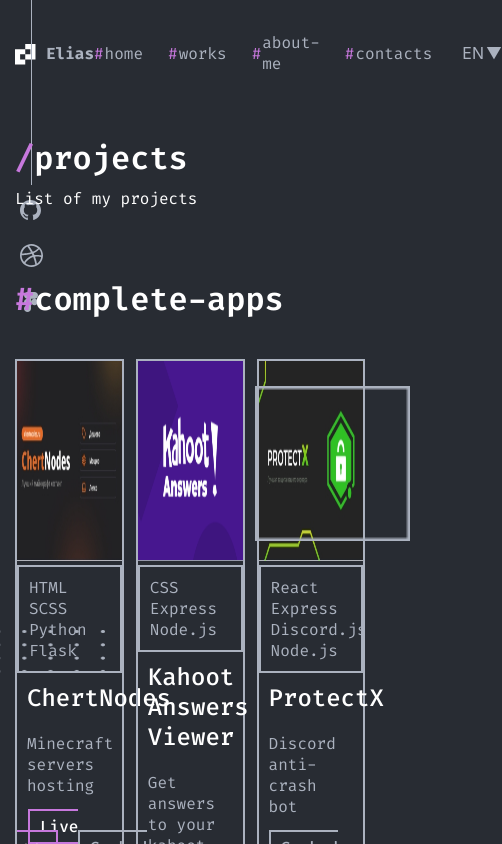
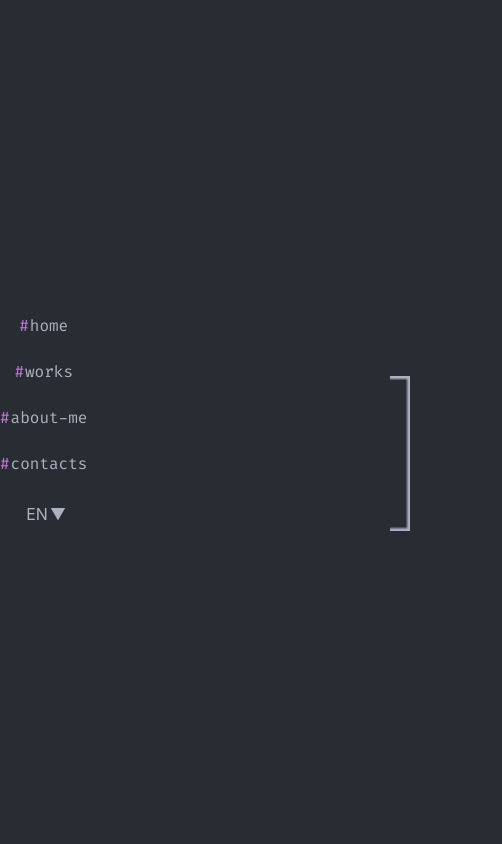
Before and after one commit to 89811421793/portfolio, a React app: page /projects in a window 390 px wide. Shown: the top 844 px of the page, 502 px wide, since content can reach past the window. Built offline with nearby package versions, Linux system fonts and the light colour scheme.

Commit message:
Компонент Burger Menu (mobilemenu)

```diff
--- /dev/null
+++ b/src/components/menu/BurgerMenu.tsx
@@ -0,0 +1,150 @@
+import React from "react";
+import styled, { css } from "styled-components";
+import { Langswitcher } from "../Langswitcher";
+import { theme } from "../../styles/Theme";
+
+export const BurgerMenu = (props: { menuItems: Array<string> }) => {
+  return (
+    <StyledBurgerMenu>
+      <BurgerButton isOpen={true}>
+        <span></span>
+      </BurgerButton>
+      <BurgerMenuPopup isOpen={true}>
+        <ul>
+          {props.menuItems.map((tabItem, index) => {
+            return (
+              <li key={index}>
+                <StyledLink
+                  href="#"
+                  onClick={(e) => {
+                    e.preventDefault();
+                    const sectionId = tabItem.slice(1);
+                    const section = document.getElementById(sectionId);
+                    if (section) {
+                      section.scrollIntoView({ behavior: "smooth" });
+                    }
+                  }}
+                >
+                  <StyledHash>#</StyledHash>
+                  {tabItem.slice(1)}
+                </StyledLink>
+              </li>
+            );
+          })}
+          <li>
+            <Langswitcher />
+          </li>
+        </ul>
+      </BurgerMenuPopup>
+    </StyledBurgerMenu>
+  );
+};
+
+const StyledBurgerMenu = styled.nav`
+   display:none;
+
+  @media ${theme.media.tablet} {
+    display: block;
+  }
+`;
+
+const BurgerMenuPopup = styled.div<{ isOpen: boolean }>`
+  position: fixed;
+  top: 0;
+  left: 0;
+  right: 0;
+  bottom: 0;
+  z-index: 99;
+  background-color: ${theme.colors.primaryBg};
+  display: none;
+
+  ${(props) =>
+    props.isOpen &&
+    css<{ isOpen: boolean }>`
+      display: flex;
+      justify-content: flex-start;
+      align-items: center;
+    `}
+
+  ul {
+    display: flex;
+    flex-direction: column;
+    align-items: center;
+    gap: 25px;
+  }
+`;
+
+const BurgerButton = styled.button<{ isOpen: boolean }>`
+position: fixed;
+width: 24px;
+height: 24px;
+top: 16px;
+right: 16px;
+
+span {
+   display: block;
+   width: 24px;
+   height: 2px;
+   color: ${theme.colors.burger};
+   position: absolute;
+   top: 20px;
+   right: 16px;
+       ${(props) =>
+         props.isOpen &&
+         css<{ isOpen: boolean }>`
+           transform: translateY(0) rotate(45deg);
+         `}
+
+&::before {
+       content: '';
+       display: block;
+       width: 24px;
+       height: 2px;
+       color: transparent;
+       position: absolute;
+       transform: translateY(-5px);
+          ${(props) =>
+            props.isOpen &&
+            css<{ isOpen: boolean }>`
+              transform: translateY(0) rotate(-45deg);
+              color: ${theme.colors.burger};
+            `}
+
+    &::after {
+       content: '';
+       display: block;
+       width: 15px;
+       height: 2px;
+       color: ${theme.colors.burger};
+       position: absolute;
+       transform: translateY(5px);
+
+          ${(props) =>
+            props.isOpen &&
+            css<{ isOpen: boolean }>`
+              color: transparent;
+            `}
+   }
+}
+`;
+
+const StyledLink = styled.a`
+  text-decoration: none;
+  display: flex;
+  align-items: center;
+  font-family: Fira Code;
+  font-weight: 400;
+  font-size: 16px;
+  line-height: 21px;
+
+  &:hover {
+    // или просто  :hover
+    color: ${theme.colors.font};
+    transition: 0.2s;
+  }
+`;
+
+const StyledHash = styled.span`
+  color: ${theme.colors.accent};
+  margin-right: 1px;
+`;
--- a/src/components/menu/Menu.tsx
+++ b/src/components/menu/Menu.tsx
@@ -40,6 +40,10 @@
     align-items: center;
     gap: 25px;
   }
+
+  @media ${theme.media.tablet} {
+  display: none;
+  }
 `;
 
 const StyledLink = styled.a`
--- a/src/pages/homepage/layout/header/Header.tsx
+++ b/src/pages/homepage/layout/header/Header.tsx
@@ -4,6 +4,7 @@
 import { FlexWrapper } from "../../../../components/FlexWrapper";
 import { Menu } from "../../../../components/menu/Menu";
 import { Logo } from "../../../../components/logo/Logo";
+import { BurgerMenu } from "../../../../components/menu/BurgerMenu";
 
 const items = ["#home", "#works", "#about-me", "#contacts"];
 
@@ -15,6 +16,7 @@
       <FlexWrapper justify='space-between'>
       <Logo />
       <Menu menuItems={items} />
+      <BurgerMenu menuItems={items}/>
       </FlexWrapper>
       </Container>
     </StyledHeader>
--- a/src/styles/Theme.ts
+++ b/src/styles/Theme.ts
@@ -4,6 +4,7 @@
         accent: '#C778DD',
         font: '#FFFFFF',
         borderColor: '#ABB2BF',
+        burger: '#D9D9D9'
     },
 
     media: {
```
